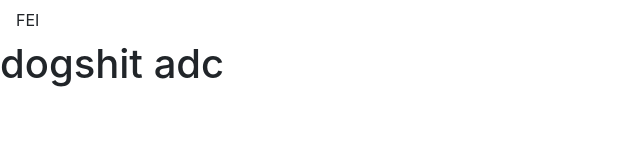
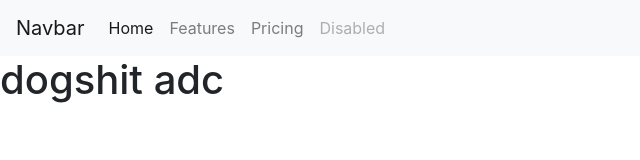
Before and after one commit to thirdku/websit, a website: page index.html in a window 1280 px wide. Shown: the whole page, without its empty margins (0-640 px from the left). Drawn offline with nearby package versions, Linux system fonts and the light colour scheme.

Commit message:
Update index.html

```diff
--- a/index.html
+++ b/index.html
@@ -3,16 +3,20 @@
 <head>
 <link rel="stylesheet" href="https://stackpath.bootstrapcdn.com/bootstrap/4.4.1/css/bootstrap.min.css" integrity="sha384-Vkoo8x4CGsO3+Hhxv8T/Q5PaXtkKtu6ug5TOeNV6gBiFeWPGFN9MuhOf23Q9Ifjh" crossorigin="anonymous">
 </head>
-     <nav class="navbar navbar-dark bg-dark>
-     <a class="navbar-brand mb-0 h1"> FEI </a>
+  <nav class="navbar navbar-expand-lg navbar-light bg-light">
+  <a class="navbar-brand" href="#">Navbar</a>
+  <button class="navbar-toggler" type="button" data-toggle="collapse" data-target="#navbarNavAltMarkup" aria-controls="navbarNavAltMarkup" aria-expanded="false" aria-label="Toggle navigation">
+    <span class="navbar-toggler-icon"></span>
+  </button>
   <div class="collapse navbar-collapse" id="navbarNavAltMarkup">
     <div class="navbar-nav">
-      <a class="nav-item nav-link " href="#">DOG </a>
-      <a class="nav-item nav-link " href="#">SHIT</a>
-      <a class="nav-item nav-link " href="#">GARBAGE</a>
+      <a class="nav-item nav-link active" href="#">Home <span class="sr-only">(current)</span></a>
+      <a class="nav-item nav-link" href="#">Features</a>
+      <a class="nav-item nav-link" href="#">Pricing</a>
+      <a class="nav-item nav-link disabled" href="#" tabindex="-1" aria-disabled="true">Disabled</a>
     </div>
-    </div>
-</nav>
+  </div>
+
     </nav>
 <body>
     <h1>dogshit adc</h1>
```
